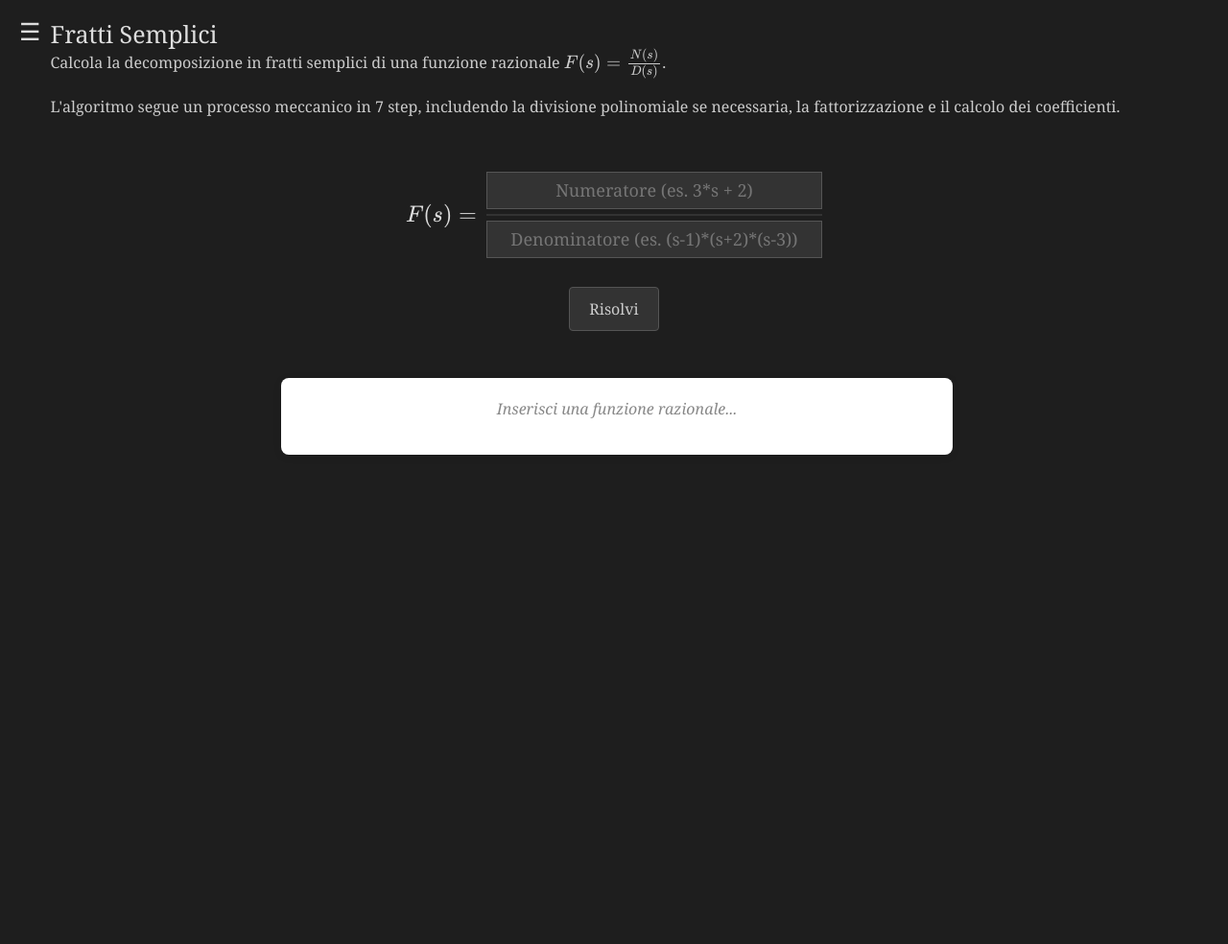
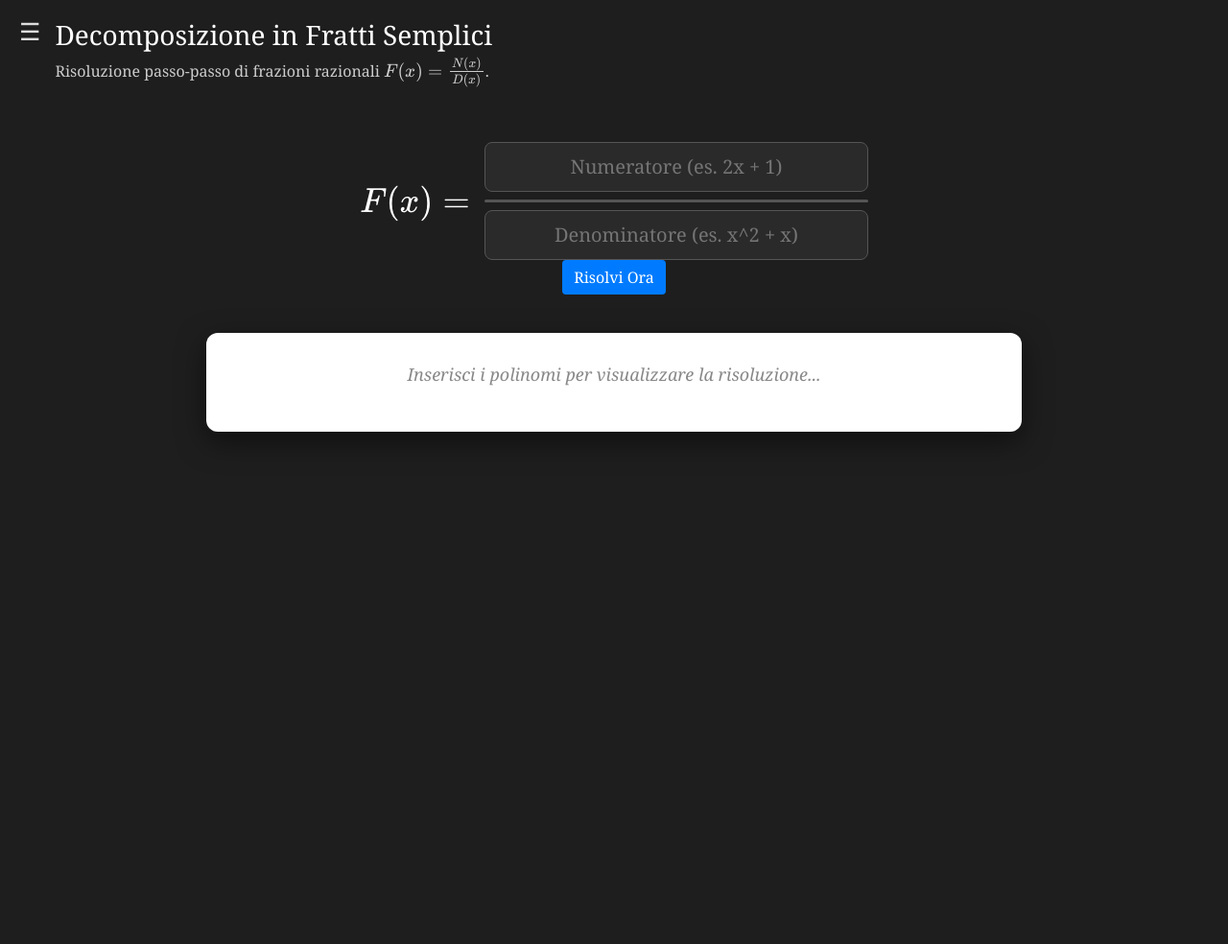
Before and after one commit to fedesgroii/FoC, a Flask app: page /fratti_semplici.html in a window 1280 px wide. Shown: the top 984 px of the page at 96% size. After the commit the page ends 450 px from the top, so only its background shows below. Run offline with Flask 3, Linux system fonts and the light colour scheme.

Commit message:
risoluzione bug nei fratti semplici, test 1

```diff
--- a/templates/fratti_semplici.html
+++ b/templates/fratti_semplici.html
@@ -3,11 +3,138 @@
 
 <head>
     <meta charset="UTF-8">
-    <title>Fratti Semplici</title>
+    <title>Fratti Semplici | FoC</title>
     <meta name="viewport" content="width=device-width, initial-scale=0.8">
     <link href="https://cdn.jsdelivr.net/npm/bootstrap@5.3.3/dist/css/bootstrap.min.css" rel="stylesheet">
     <link rel="stylesheet" href="/static/style.css">
+    <script>
+        window.MathJax = {
+            tex: {
+                inlineMath: [['$', '$'], ['\\(', '\\)']],
+                displayMath: [['$$', '$$'], ['\\[', '\\]']]
+            }
+        };
+    </script>
     <script src="https://cdn.jsdelivr.net/npm/mathjax@3/es5/tex-mml-chtml.js"></script>
+    <style>
+        body {
+            font-family: Georgia, serif;
+            background-color: #1e1e1e !important;
+            color: #ddd !important;
+        }
+
+        .container {
+            height: auto;
+            min-height: 100vh;
+        }
+
+        .fraction-input-container {
+            display: flex;
+            align-items: center;
+            gap: 15px;
+            margin-top: 40px;
+            justify-content: center;
+        }
+
+        .fraction-box {
+            display: flex;
+            flex-direction: column;
+            align-items: center;
+            gap: 8px;
+        }
+
+        .fraction-box input {
+            width: 400px;
+            font-size: 20px;
+            text-align: center;
+            padding: 10px;
+            border: 1px solid #444;
+            border-radius: 8px;
+            background-color: #2a2a2a !important;
+            color: #fff !important;
+            outline: none;
+            transition: border-color 0.3s, box-shadow 0.3s;
+        }
+
+        .fraction-box input:focus {
+            border-color: #007bff;
+            box-shadow: 0 0 8px rgba(0, 123, 255, 0.4);
+        }
+
+        .fraction-line {
+            width: 100%;
+            height: 3px;
+            background-color: #555;
+            border-radius: 2px;
+        }
+
+        .solve-btn {
+            margin-top: 40px;
+            padding: 12px 30px;
+            font-size: 18px;
+            background-color: #007bff !important;
+            border: none !important;
+            border-radius: 6px;
+            color: white !important;
+            cursor: pointer;
+            transition: background-color 0.3s;
+        }
+
+        .solve-btn:hover {
+            background-color: #0056b3 !important;
+        }
+
+        #output {
+            background-color: #ffffff; /* Sfondo bianco per il testo matematico come nelle altre pagine */
+            color: #1e1e1e !important;
+            border-radius: 12px;
+            padding: 30px;
+            margin-top: 40px;
+            max-width: 850px;
+            box-shadow: 0 10px 30px rgba(0, 0, 0, 0.5);
+            margin-left: auto;
+            margin-right: auto;
+        }
+
+        .step-container {
+            margin-bottom: 40px;
+            padding-bottom: 20px;
+            border-bottom: 1px solid #eee;
+        }
+
+        .step-container:last-child {
+            border-bottom: none;
+        }
+
+        .step-title {
+            font-size: 1.2rem;
+            font-weight: bold;
+            color: #007bff;
+            margin-bottom: 15px;
+            text-transform: uppercase;
+            letter-spacing: 1px;
+        }
+
+        .initial-step .step-title {
+            color: #555;
+        }
+
+        .final-step {
+            background-color: #f0fff4;
+            border: 2px solid #28a745;
+            border-radius: 10px;
+            padding: 20px;
+        }
+
+        .final-step .step-title {
+            color: #28a745;
+        }
+
+        .math-content {
+            font-size: 1.2rem;
+            overflow-x: auto;
+        }
+    </style>
 </head>
 
 <body>
@@ -29,46 +156,37 @@
                 };
             });
     </script>
+
     <div id="main">
-        <div style="display: flex; align-items: flex-start; gap: 10px; margin-bottom: 0px;">
-            <button class="openbtn" onclick="openNav()" style="padding-top: 0px;">☰</button>
+        <div style="display: flex; align-items: flex-start; gap: 15px; margin-bottom: 20px;">
+            <button class="openbtn" onclick="openNav()">☰</button>
             <div>
-                <h2 style="margin: 0; font-size: 25px;">Fratti Semplici</h2>
-                <p class="description">
-                    Calcola la decomposizione in fratti semplici di una funzione razionale \( F(s) = \frac{N(s)}{D(s)} \).
+                <h2 style="margin: 0; font-size: 28px; color: #fff;">Decomposizione in Fratti Semplici</h2>
+                <p class="description" style="color: #bbb; margin-top: 5px;">
+                    Risoluzione passo-passo di frazioni razionali \( F(x) = \frac{N(x)}{D(x)} \).
                 </p>
-                <p class="description">
-                    L'algoritmo segue un processo meccanico in 7 step, includendo la divisione polinomiale se necessaria,
-                    la fattorizzazione e il calcolo dei coefficienti.
-                </p>
-            </div>
             </div>
         </div>
 
         <div class="container">
-        <div style="margin-top: 20px; text-align: center; display: flex; flex-direction: column; align-items: center; gap: 15px;">
-            <div style="display: flex; align-items: center; gap: 10px;">
-                <span style="font-size: 20px;">\( F(s) = \)</span>
-                <div style="display: flex; flex-direction: column; align-items: center; gap: 5px;">
-                    <input id="numInput" type="text" placeholder="Numeratore (es. 3*s + 2)"
-                        style="width: 350px; font-size: 18px; text-align: center; padding: 5px; border: none; border-bottom: 2px solid #ccc; outline: none;">
-                    <div style="width: 100%; height: 2px; background-color: #333;"></div>
-                    <input id="denInput" type="text" placeholder="Denominatore (es. (s-1)*(s+2)*(s-3))"
-                        style="width: 350px; font-size: 18px; text-align: center; padding: 5px; border: none; outline: none;">
-                </div>
+            <div class="fraction-input-container">
+                <span style="font-size: 30px; font-weight: bold; color: #fff;">\( F(x) = \)</span>
+                <div class="fraction-box">
+                    <input id="numInput" type="text" placeholder="Numeratore (es. 2x + 1)" autocomplete="off">
+                    <div class="fraction-line"></div>
+                    <input id="denInput" type="text" placeholder="Denominatore (es. x^2 + x)" autocomplete="off">
                 </div>
             </div>
 
-        <div style="margin-top: 30px; text-align: center;">
-            <button onclick="calcolaFratti()" style="padding: 10px 20px; font-size: 16px;">Risolvi</button>
+            <div style="text-align: center;">
+                <button class="solve-btn" onclick="calcolaFratti()">Risolvi Ora</button>
             </div>
 
-        <div class="container" style="margin-top: 30px;">
-            <main class="content">
-                <div id="output" class="output" style="margin-top:0px;">
-                    <p style="text-align:center; color:#888; font-style:italic;">Inserisci una funzione razionale...</p>
+            <div id="output">
+                <p style="text-align:center; color:#888; font-style:italic; font-size: 18px;">
+                    Inserisci i polinomi per visualizzare la risoluzione...
+                </p>
             </div>
-            </main>
         </div>
     </div>
 
@@ -79,71 +197,59 @@
             const denominator = document.getElementById("denInput").value.trim();
 
             if (!numerator || !denominator) {
-                output.innerHTML = `<p style="color:red; text-align:center;">Inserire sia numeratore che denominatore.</p>`;
+                output.innerHTML = `<p style="color:#d9534f; text-align:center; font-weight:bold;">Errore: Inserire sia il numeratore che il denominatore.</p>`;
                 return;
             }
 
-            output.innerHTML = `<p style="text-align:center; color:#888; font-style:italic;">Calcolo in corso...</p>`;
+            output.innerHTML = `<div style="text-align:center; padding: 40px;">
+                <div class="spinner-border text-primary" role="status"></div>
+                <p style="margin-top:15px; color:#555;">Calcolo in corso e generazione passaggi...</p>
+            </div>`;
 
             fetch('/api/fratti_semplici', {
                 method: 'POST',
                 headers: { 'Content-Type': 'application/json' },
                 body: JSON.stringify({ numerator: numerator, denominator: denominator })
             })
-                .then(async r => {
-                    if (!r.ok) {
-                        const text = await r.text();
-                        throw new Error(`Errore server: ${text.slice(0, 100)}`);
-                    }
-                    return r.json();
-                })
+            .then(r => r.json())
             .then(res => {
                 if (!res.success) {
-                        output.innerHTML = `<p style="color:red; text-align:center;">${res.error || "Errore sconosciuto"}</p>`;
+                    output.innerHTML = `<p style="color:#d9534f; text-align:center; padding: 20px; font-weight:bold;">Errore: ${res.error || "Errore sconosciuto"}</p>`;
                 } else {
                     output.innerHTML = "";
                     if (res.latex && Array.isArray(res.latex)) {
-                            let stepCounter = 1;
-                            res.latex.forEach((step) => {
-                                let boxStyle = "";
-                                let titleStyle = "";
-                                let stepTitlePrefix = "";
+                        res.latex.forEach((step, index) => {
+                            const stepDiv = document.createElement("div");
+                            stepDiv.className = "step-container";
 
                             if (step.type === "initial") {
-                                    boxStyle = "border-left: 5px solid #6c757d; background: #f8f9fa;";
-                                    titleStyle = "color: #495057;";
-                                    stepTitlePrefix = "";
+                                stepDiv.classList.add("initial-step");
                             } else if (step.type === "final") {
-                                    boxStyle = "border: 2px solid #28a745; background: #f0fff4; box-shadow: 0 4px 6px rgba(40, 167, 69, 0.1);";
-                                    titleStyle = "color: #28a745; font-size: 1.2em;";
-                                    stepTitlePrefix = "";
-                                } else {
-                                    boxStyle = "border-left: 5px solid #007bff; background: #f9f9f9;";
-                                    titleStyle = "color: #007bff;";
-                                    stepTitlePrefix = `STEP ${stepCounter++}: `;
+                                stepDiv.classList.add("final-step");
                             }
 
-                                output.innerHTML += `
-                                    <div style="margin-bottom: 30px; padding: 20px; border-radius: 10px; ${boxStyle}">
-                                        <p class="step-title" style="${titleStyle} font-weight: bold; margin-bottom: 10px;">
-                                            ${stepTitlePrefix}${step.title}
-                                        </p>
-                                        <div class="centered-math" style="overflow-x: auto; padding: 10px 0; font-size: ${step.type === 'final' ? '1.4em' : '1.1em'};">
-                                            \\[${step.content}\\]
-                                        </div>
-                                    </div>
-                                `;
+                            const title = document.createElement("p");
+                            title.className = "step-title";
+                            title.innerHTML = `Passo ${index}: ${step.title}`;
+                            stepDiv.appendChild(title);
+
+                            const mathDiv = document.createElement("div");
+                            mathDiv.className = "math-content centered-math";
+                            mathDiv.innerHTML = `\\[ ${step.content} \\]`;
+                            stepDiv.appendChild(mathDiv);
+
+                            output.appendChild(stepDiv);
                         });
                     }
                     MathJax.typesetPromise([output]);
                 }
             })
             .catch(err => {
-                    output.innerHTML = `<p style="color:red; text-align:center;">${err.message || "Errore sconosciuto"}</p>`;
+                output.innerHTML = `<p style="color:#d9534f; text-align:center; padding: 20px; font-weight:bold;">Errore di connessione: ${err.message}</p>`;
             });
         }
 
-        // Aggiungi listener per tasto Invio su entrambi i campi
+        // Event listener per tasto Invio
         [document.getElementById("numInput"), document.getElementById("denInput")].forEach(el => {
             el.addEventListener("keypress", function (event) {
                 if (event.key === "Enter") {
```
Also changed, not shown: routes/fratti_semplici.py (+131 -96 lines). Lines whose indentation alone changed are shown as unchanged.
